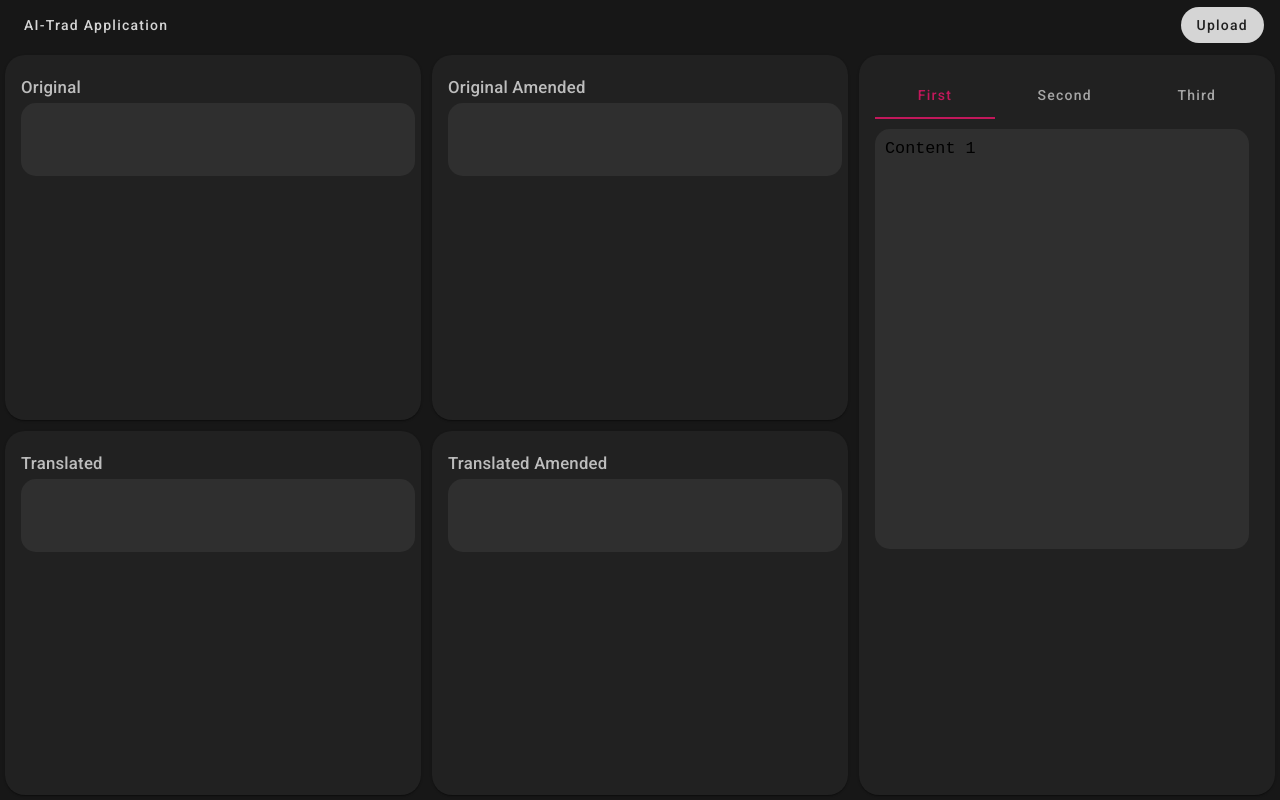
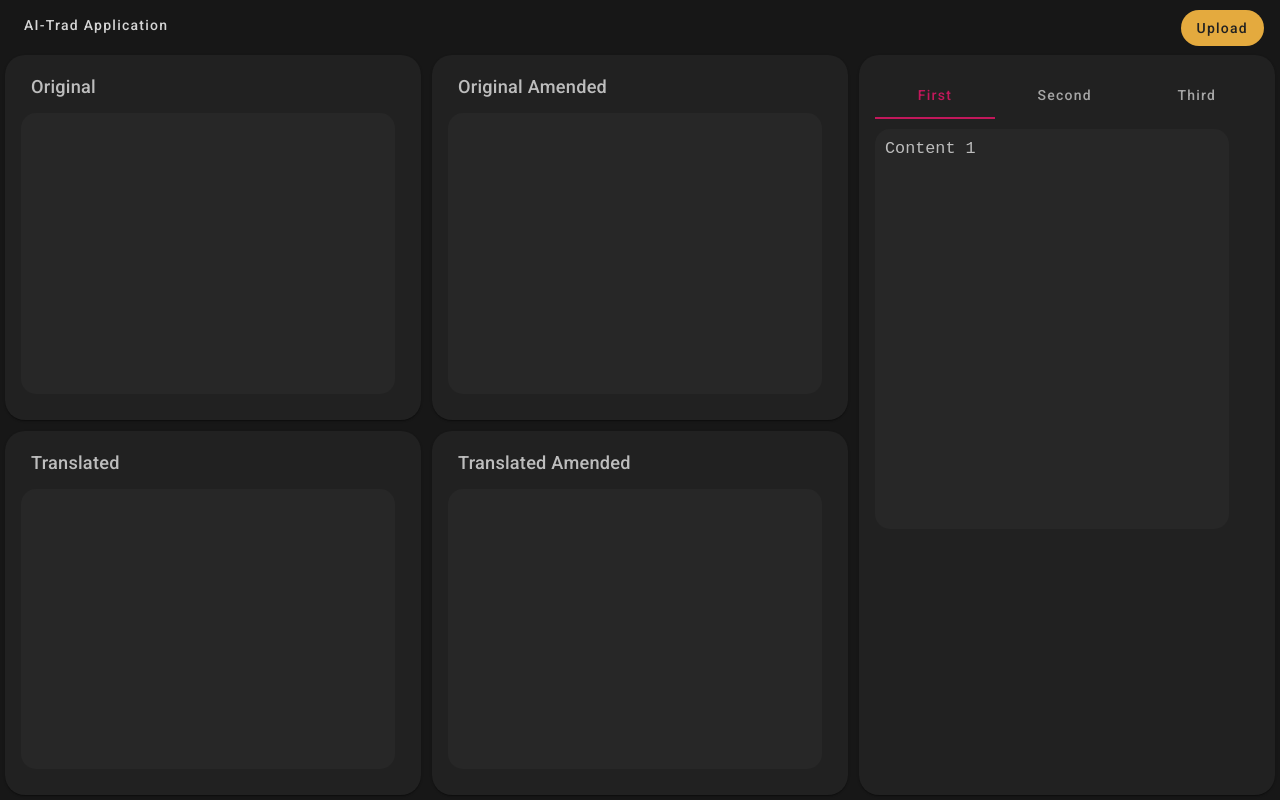
Before and after one commit to Gambarenerd/Mockup-Front, an Angular app: page / in a window 1280 px wide. Built offline with nearby package versions, Linux system fonts and the light colour scheme.

Commit message:
Improving UI and adding Upload feature

```diff
--- a/src/app/translation/translation.component.css
+++ b/src/app/translation/translation.component.css
@@ -4,6 +4,14 @@ mat-card {
   height: calc(100% - 10px);
   background: #212121 !important;
  }
+
+ mat-card-content {
+  flex: 1;
+}
+
+mat-tab{
+  flex: 1;
+}
 
  .custom-toolbar {
   background-color: #171717 !important;
@@ -19,9 +27,10 @@ mat-card {
  }
 
  .custom-toolbar-button {
-  background-color: #d5d5d5 !important;
+  background-color: #e4aa3e !important;
   color: #212121 !important;
   border-radius: 20px !important;
+  margin-top: 5px;
  }
 
  .custom-grid {
@@ -34,17 +43,20 @@ mat-card {
  }
 
  mat-card-title {
-  font-size: 1.2em !important;
+  font-size: 1.3em !important;
   color: #bdbdbd;
+  padding: 10px;
  }
 
  textarea {
   border: none;
-  background-color: #2f2f2f;
+  background-color: #272727;
+  color: #bdbdbd;
   font-size: 1.2em;
   padding: 10px;
   border-radius: 15px;
   resize: none;
+  box-sizing: border-box;
   width: calc(100% - 10px);
   height: calc(100% - 10px);
  }
@@ -59,3 +71,20 @@ mat-card {
  .custom-tab-content {
   color: green; /* Cambia questo con il colore desiderato */
 }
+
+textarea::-webkit-scrollbar {
+  width: 10px;
+}
+
+textarea::-webkit-scrollbar-track {
+  background: transparent;
+}
+
+textarea::-webkit-scrollbar-thumb {
+  background: #7c7c7c;
+  border-radius: 4px;
+}
+
+textarea::-webkit-scrollbar-thumb:hover {
+  background: #555;
+}
--- a/src/app/translation/translation.component.html
+++ b/src/app/translation/translation.component.html
@@ -1,7 +1,10 @@
 <mat-toolbar class="custom-toolbar" color="primary">
   <button mat-button class="custom-toolbar-label">AI-Trad Application</button>
   <span class="spacer"></span>
-  <button class="custom-toolbar-button" mat-flat-button>Upload</button>
+  <button class="custom-toolbar-button" mat-flat-button>
+    <label for="file-upload" style="cursor: pointer;">Upload</label>
+    <input id="file-upload" type="file" (change)="onFileUpload($event)" style="display: none;" />
+  </button>
  </mat-toolbar>
 
  <mat-grid-list cols="3" rowHeight="fit" class="custom-grid">
--- a/src/app/translation/translation.component.ts
+++ b/src/app/translation/translation.component.ts
@@ -9,9 +9,6 @@ import { MatButtonModule } from '@angular/material/button';
 import { MatInputModule } from '@angular/material/input';
 import {MatToolbar} from "@angular/material/toolbar";
 import {MatTab, MatTabGroup} from "@angular/material/tabs";
-
-
-
 
 @Component({
  selector: 'app-translation',
@@ -27,9 +24,7 @@ export class TranslationComponent {
  translatedText: string = '';
  synonyms: string[] = [];
 
-
  constructor(private http: HttpClient) {}
-
 
  translateText() {
    const backendUrl = 'http://127.0.0.1:8000/translate';
@@ -43,12 +38,10 @@ export class TranslationComponent {
    );
  }
 
-
- // Funzione per evidenziare una parola e recuperare i sinonimi
+ // Keep it for later
  highlightWord(event: MouseEvent) {
    const selection = window.getSelection();
    const selectedWord = selection ? selection.toString().trim() : '';
-
 
    if (selectedWord) {
      const backendUrl = 'http://127.0.0.1:8000/synonyms'; // Modifica con il tuo endpoint
@@ -62,4 +55,29 @@ export class TranslationComponent {
      );
    }
  }
+
+ onFileUpload(event: Event): void {
+  const input = event.target as HTMLInputElement;
+
+  if (input.files && input.files.length > 0) {
+    const file = input.files[0];
+    const formData = new FormData();
+    formData.append('file', file);
+
+    // Invia il file al back-end
+    const backendUrl = 'http://127.0.0.1:8000/upload/';
+    this.http.post<any>(backendUrl, formData).subscribe(
+      (response) => {
+        console.log('Risultato Analisi:', response);
+        // Puoi aggiornare il testo nella UI
+        this.inputText = response.original_text || '';
+        this.additionalInputText = response.amended_text || '';
+      },
+      (error) => {
+        console.error('Errore durante l\'upload del file:', error);
+      }
+    );
+  }
 }
+
+}
```
